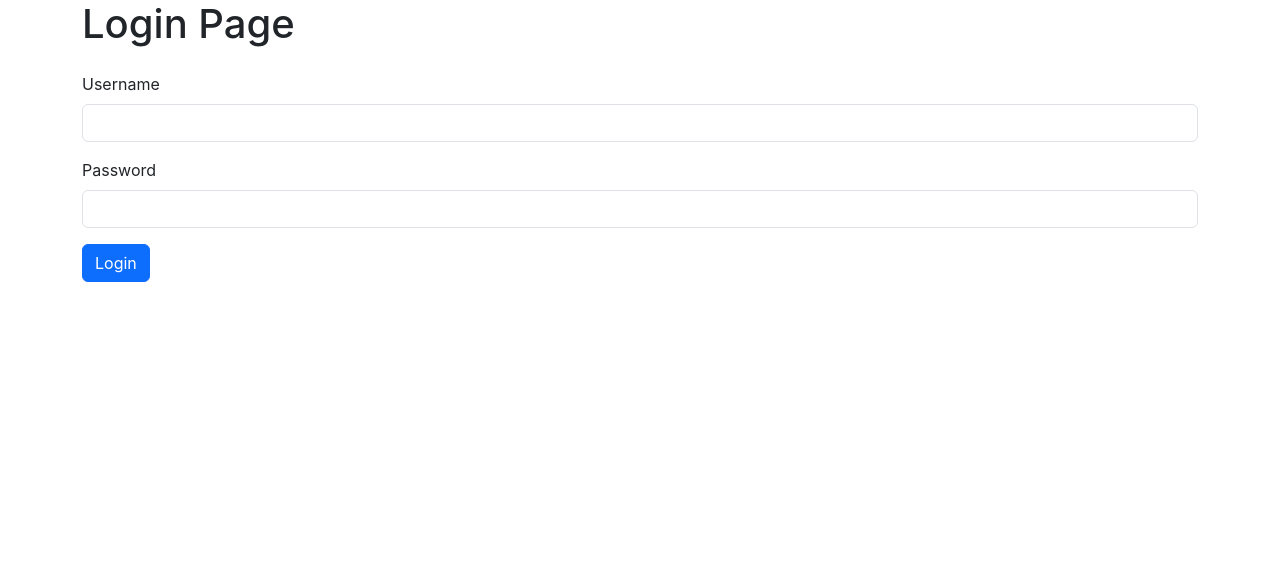
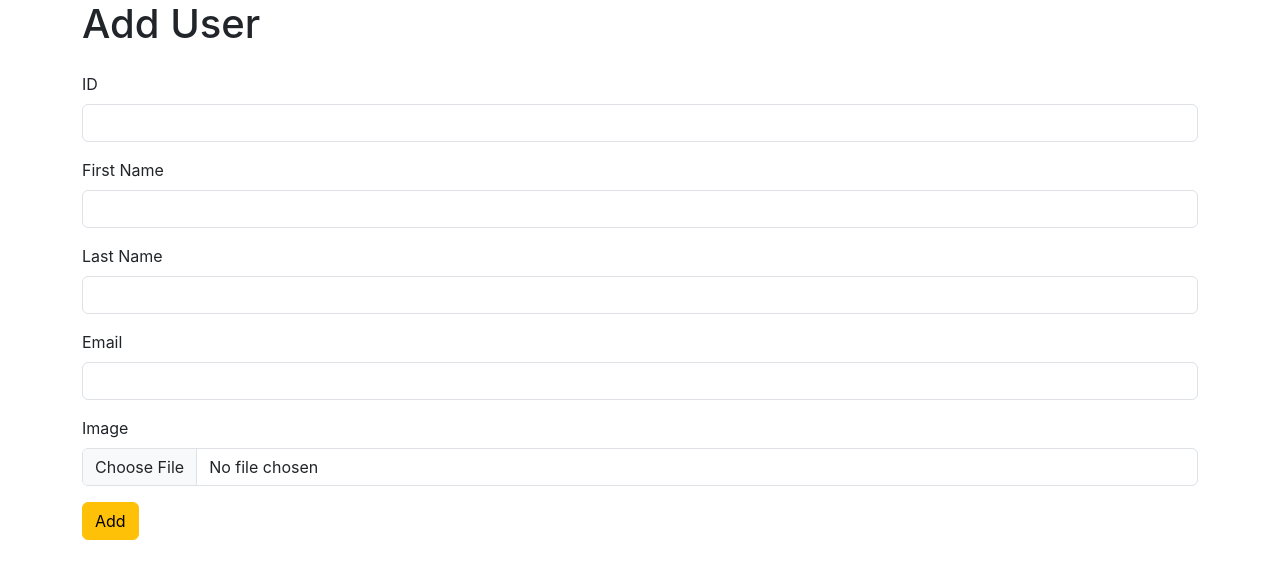
Before and after one commit to Sree1710/user-info-app, a React (Create React App) app: page /a in a window 1280 px wide. Shown: the top 578 px of the page. Built offline with nearby package versions, Linux system fonts and the light colour scheme.

Commit message:
AddUser component completed

```diff
--- a/package.json
+++ b/package.json
@@ -8,6 +8,7 @@
     "@testing-library/user-event": "^13.5.0",
     "react": "^18.2.0",
     "react-dom": "^18.2.0",
+    "react-router-dom": "^6.16.0",
     "react-scripts": "5.0.1",
     "web-vitals": "^2.1.4"
   },
--- a/src/App.js
+++ b/src/App.js
@@ -1,11 +1,18 @@
 import logo from './logo.svg';
 import './App.css';
 import Login from './Components/Login';
+import { BrowserRouter, Route, Routes } from 'react-router-dom';
+import AddUser from './Components/AddUser';
 
 function App() {
   return (
     <div>
-    <Login/>
+    <BrowserRouter>
+    <Routes>
+    <Route path="/" exact element={<Login/>} />
+    <Route path="/a" exact element={<AddUser/>}/>
+    </Routes>
+    </BrowserRouter>
     </div>
   );
 }
--- a/src/Components/AddUser.jsx
+++ b/src/Components/AddUser.jsx
@@ -1,8 +1,54 @@
-import React from 'react'
+import React, { useState } from 'react'
 
 const AddUser = () => {
+    const [inputField,setInputField]=useState(
+    {id:"",email:"",first_name:"",last_name:"",avatar:""}
+    )
+
+    const inputHandler=(event)=>{
+     setInputField({...inputField,[event.target.name]:event.target.value})
+    }
+
+    const readValue=()=>{
+        console.log(inputField)
+    }
   return (
-    <div>AddUser</div>
+    <div>
+        <div className="container">
+            <div className="row">
+                <div className="col col-12 col-sm-12 col-md-12 col-lg-12 col-xl-12 col-xxl-12">
+                    <div className="row g-3">
+                        <div className="col col-12 col-sm-12 col-md-12 col-lg-12 col-xl-12 col-xxl-12">
+                            <h1>Add User</h1>
+                        </div>
+                        <div className="col col-12 col-sm-12 col-md-12 col-lg-12 col-xl-12 col-xxl-12">
+                            <label htmlFor="" className="form-label">ID</label>
+                            <input onChange={inputHandler} type="text" className="form-control" name="id" value={inputField.id} />
+                        </div>
+                        <div className="col col-12 col-sm-12 col-md-12 col-lg-12 col-xl-12 col-xxl-12">
+                            <label htmlFor="" className="form-label">First Name</label>
+                            <input onChange={inputHandler} type="text" className="form-control" name="first_name" value={inputField.first_name} />
+                        </div>
+                        <div className="col col-12 col-sm-12 col-md-12 col-lg-12 col-xl-12 col-xxl-12">
+                            <label htmlFor="" className="form-label">Last Name</label>
+                            <input onChange={inputHandler} type="text" className="form-control" name="last_name"  value={inputField.last_name}/>
+                        </div>
+                        <div className="col col-12 col-sm-12 col-md-12 col-lg-12 col-xl-12 col-xxl-12">
+                            <label htmlFor="" className="form-label">Email</label>
+                            <input onChange={inputHandler} type="email" name="email" id="" className="form-control" value={inputField.email} />
+                        </div>
+                        <div className="col col-12 col-sm-12 col-md-12 col-lg-12 col-xl-12 col-xxl-12">
+                            <label htmlFor="" className="form-label">Image</label>
+                            <input onChange={inputHandler} type="file" name="avatar" id="" className="form-control" value={inputField.avatar} />
+                        </div>
+                        <div className="col col-12 col-sm-12 col-md-12 col-lg-12 col-xl-12 col-xxl-12">
+                            <button onClick={readValue} className="btn btn-warning">Add</button>
+                        </div>
+                    </div>
+                </div>
+            </div>
+        </div>
+    </div>
   )
 }
 
--- a/src/Components/Login.jsx
+++ b/src/Components/Login.jsx
@@ -1,9 +1,13 @@
 import React, { useState } from 'react'
+import { useNavigate } from 'react-router-dom'
+import AddUser from './AddUser'
 
 const Login = () => {
     const [inputField,setInputField]=useState(
         {username:"",password:""}
     )
+
+    const navigate=useNavigate()
 
     const inputHandler=(event)=>{
         setInputField({...inputField,[event.target.name]:event.target.value})
@@ -11,6 +15,11 @@ const Login = () => {
 
     const readValue=()=>{
         console.log(inputField)
+        if (inputField.username=="admin" && inputField.password=="12345") {
+            navigate("/a")
+        } else {
+            alert("Invalid Credentials")
+        }
     }
   return (
     <div>
```
Also changed, not shown: 1 other file (tests, documents, lock files or other folders).
